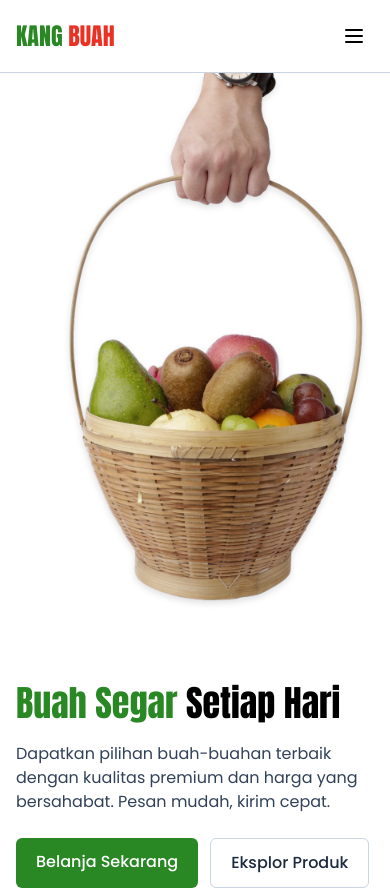
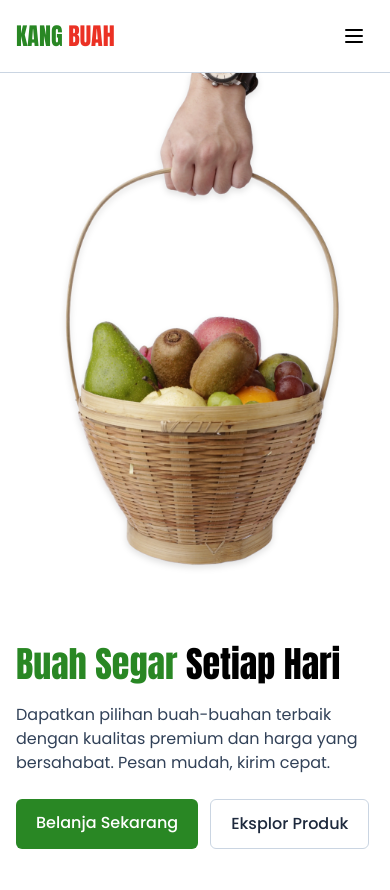
Before and after one commit to Kang-Buah/Kang-Buah-FE, a SvelteKit app: page / in a window 390 px wide. Shown: the top 890 px of the page. Built offline with nearby package versions, Linux system fonts and the light colour scheme.

Commit message:
style: remove min-width for the Hero image to make it look better in mobile view

```diff
--- a/src/routes/components/Hero.svelte
+++ b/src/routes/components/Hero.svelte
@@ -34,7 +34,7 @@
 				<img
 					src={decorSrc}
 					alt="Keranjang buah segar"
-					class="mx-auto w-full max-w-md min-w-sm drop-shadow-md"
+					class="mx-auto w-full max-w-md drop-shadow-md"
 					loading="eager"
 				/>
 			</picture>
```
